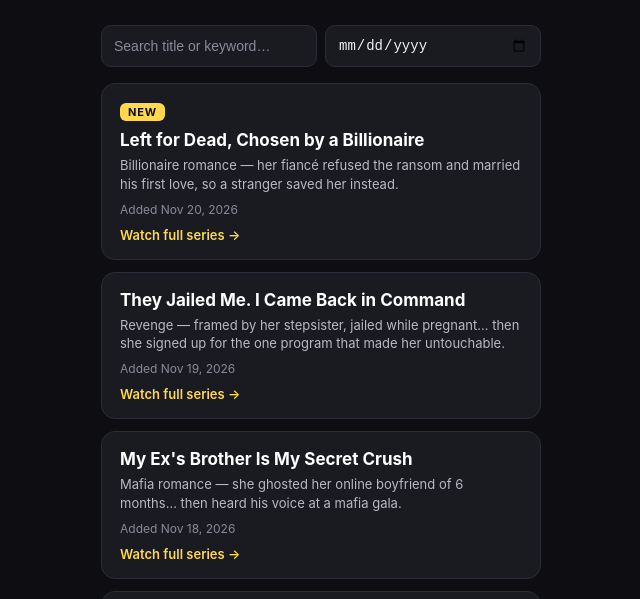
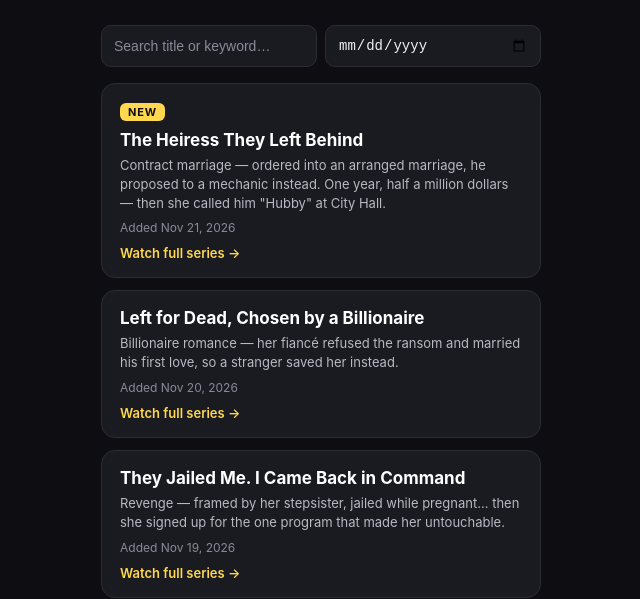
Before and after one commit to cici-glint-bot/drama-picks, a plain HTML site: page index.html in a window 1280 px wide. Shown: the part 196-795 px from the top of the page, without its empty margins (319-959 px from the left). Drawn offline with Linux system fonts and the light colour scheme.

Commit message:
Add The Heiress They Left Behind (Offer 839441) — 2026-11-21

```diff
--- a/index.html
+++ b/index.html
@@ -43,8 +43,15 @@
 
   <!-- Newest first. Each button href is the drama's original affiliate link, used exactly as issued. -->
 
+  <a class="pick" data-date="2026-11-21" href="https://r.reelsgo.tv/nv12WXzSyfAT">
+    <span class="day">NEW</span>
+    <span class="title">The Heiress They Left Behind</span>
+    <span class="genre">Contract marriage — ordered into an arranged marriage, he proposed to a mechanic instead. One year, half a million dollars — then she called him "Hubby" at City Hall.</span>
+    <span class="date">Added Nov 21, 2026</span>
+    <span class="go">Watch full series →</span>
+  </a>
+
   <a class="pick" data-date="2026-11-20" href="https://r.reelsgo.tv/JbQvi_AoJoOI">
-    <span class="day">NEW</span>
     <span class="title">Left for Dead, Chosen by a Billionaire</span>
     <span class="genre">Billionaire romance — her fiancé refused the ransom and married his first love, so a stranger saved her instead.</span>
     <span class="date">Added Nov 20, 2026</span>
```
